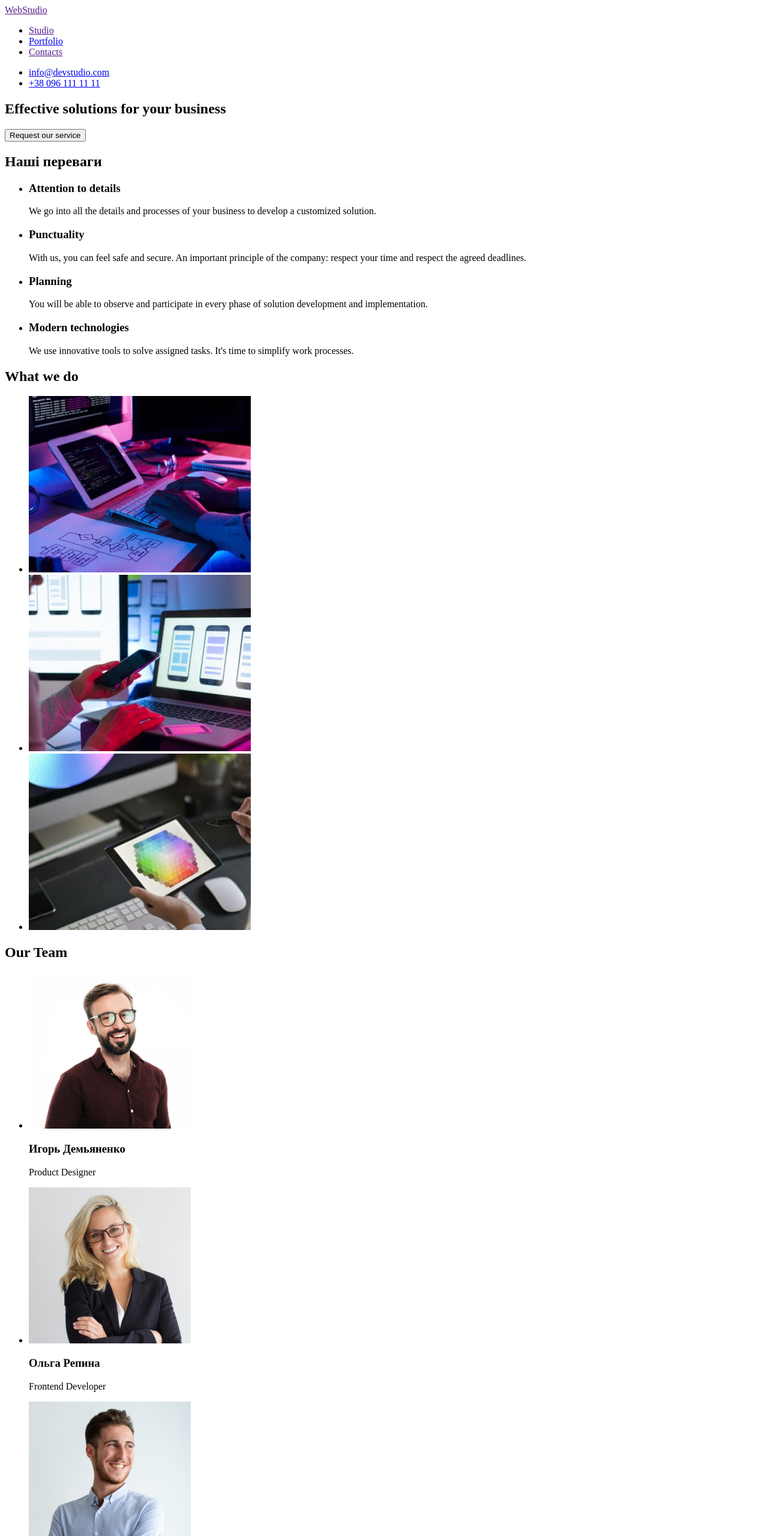
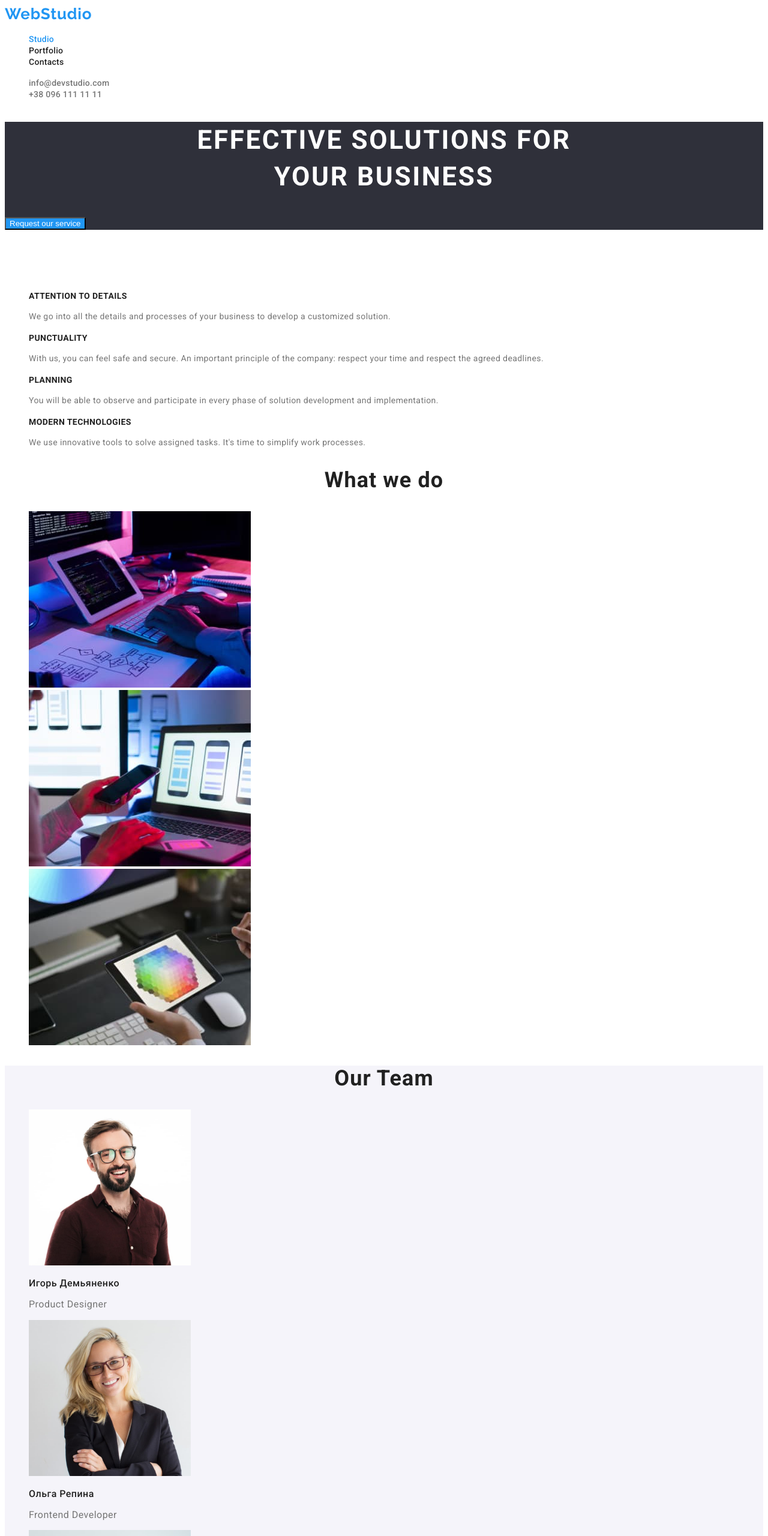
Before and after one commit to NataliaTalia/goit-markup-hw-02, a plain HTML site: page index.html in a window 1280 px wide. Shown: the top 2560 px of the page at 60% size. Drawn offline with Linux system fonts and the light colour scheme.

Commit message:
css for portfolio and index pages

```diff
--- a/css/styles.css
+++ b/css/styles.css
@@ -0,0 +1,214 @@
+:root {
+  --primary-white-color: #ffffff;
+  --main-brand-color: #2196f3;
+  --paragraph-color: #757575;
+  --default-text-color: #212121;
+  --hero-footer: #2f303a;
+}
+
+body {
+  color: var(--default-text-color);
+  font-family: Roboto, sans-serif;
+  background-color: var(--primary-white-color);
+}
+
+ul {
+  list-style: none;
+}
+
+/* Header */
+
+.logo {
+  color: var(--main-brand-color);
+  font-family: Raleway, sans-serif;
+  text-decoration: none;
+  font-weight: 700;
+  font-size: 26px;
+  line-height: 1.2;
+  letter-spacing: 0.03em;
+}
+
+.logo:hover,
+.logo:focus {
+  color: var(--paragraph-color);
+}
+
+.nav .link {
+  color: var(--default-text-color);
+  font-weight: 500;
+  font-size: 14px;
+  line-height: 1.14;
+  letter-spacing: 0.02em;
+  text-decoration: none;
+}
+
+.nav .link:hover,
+.nav .link:focus,
+.nav .link:active {
+  color: var(--main-brand-color);
+}
+
+.nav .link.current {
+  color: var(--main-brand-color);
+}
+
+.contacts .email {
+  color: var(--paragraph-color);
+  font-weight: 500;
+  font-size: 14px;
+  line-height: 1.14;
+  letter-spacing: 0.02em;
+  text-decoration: none;
+}
+
+.contacts .email:hover,
+.contacts .email:focus {
+  color: var(--main-brand-color);
+}
+
+/* Hero */
+.hero {
+  background-color: var(--hero-footer);
+}
+
+.hero-title {
+  color: #ffffff;
+  font-weight: 900;
+  font-size: 44px;
+  line-height: 1.4;
+  letter-spacing: 0.06em;
+  text-align: center;
+  text-transform: uppercase;
+}
+
+.button {
+  color: #ffffff;
+  background-color: var(--main-brand-color);
+  cursor: pointer;
+}
+
+.button:hover,
+.button:focus {
+  color: var(--paragraph-color);
+}
+
+/* sections */
+
+.section.team {
+  background-color: #f5f4fa;
+}
+
+.section-title {
+  color: var(--default-text-color);
+  font-weight: 700;
+  font-size: 36px;
+  line-height: 1.2;
+  letter-spacing: 0.03em;
+  text-align: center;
+}
+
+.hidden {
+  opacity: 0;
+}
+
+.title {
+  color: var(--default-text-color);
+  font-weight: 700;
+  font-size: 14px;
+  line-height: 1.14;
+  letter-spacing: 0.03em;
+  text-transform: uppercase;
+}
+
+.title-team {
+  color: var(--default-text-color);
+  font-weight: 500;
+  font-size: 16px;
+  line-height: 1.2;
+  letter-spacing: 0.03em;
+}
+
+.text {
+  color: var(--paragraph-color);
+  font-size: 14px;
+  line-height: 1.7;
+  letter-spacing: 0.03em;
+}
+
+.text-team {
+  color: var(--paragraph-color);
+  font-size: 16px;
+  line-height: 1.2;
+  letter-spacing: 0.03em;
+}
+
+/* Portfolio page*/
+
+.portfolio {
+  background-color: #eeeeee;
+}
+
+.menu-btn {
+  background-color: #f5f4fa;
+  color: var(--default-text-color);
+  font-family: inherit;
+  font-weight: 500;
+  font-size: 16px;
+  line-height: 1.6;
+  border: 0;
+}
+
+.menu-btn:hover,
+.menu-btn:focus {
+  background-color: var(--main-brand-color);
+  color: var(--primary-white-color);
+}
+.project-title {
+  color: var(--default-text-color);
+  font-weight: 700;
+  font-size: 18px;
+  line-height: 2;
+  letter-spacing: 0.06em;
+}
+
+.project-text {
+  color: var(--paragraph-color);
+  font-size: 16px;
+  line-height: 2;
+  letter-spacing: 0.03em;
+}
+
+/* Footer */
+
+.footer {
+  background-color: var(--hero-footer);
+}
+
+.address {
+  font-family: Roboto, sans-serif;
+  font-style: normal;
+  font-weight: 400;
+  font-size: 14px;
+  line-height: 1.7;
+}
+
+.address .address-title {
+  color: #ffffff;
+  text-decoration: none;
+}
+
+.address-title:hover,
+.address-title:focus {
+  color: #ffffff;
+  opacity: 60%;
+}
+
+.address .address-title.tel {
+  opacity: 60%;
+}
+
+.address-title.tel:focus,
+.address-title.tel:hover {
+  color: #ffffff;
+  opacity: 100%;
+}
--- a/index.html
+++ b/index.html
@@ -1,145 +1,206 @@
 <!DOCTYPE html>
 <html lang="en">
   <head>
-    <meta charset="UTF-8">
-    <meta http-equiv="X-UA-Compatible" content="IE=edge">
-    <meta name="viewport" content="width=device-width, initial-scale=1.0">
+    <meta charset="UTF-8" />
+    <meta http-equiv="X-UA-Compatible" content="IE=edge" />
+    <meta name="viewport" content="width=device-width, initial-scale=1.0" />
     <title>WebStudio</title>
+
+    <link
+      href="https://fonts.googleapis.com/css2?family=Raleway:wght@700&family=Roboto:ital,wght@0,400;0,500;0,700;1,900&display=swap"
+      rel="stylesheet"
+    />
+
+    <link rel="stylesheet" href="./css/styles.css" />
   </head>
 
   <body>
     <header>
-
       <nav>
-<a href="">WebStudio</a>
-<ul>
-  <li> <a href="">Studio</a></li>
-  <li> <a href="./portfolio.html">Portfolio</a></li>
-  <li> <a href="">Contacts</a></li>
+        <a href="./index.html" class="logo">WebStudio</a>
+        <ul class="nav">
+          <li><a href="./index.html" class="link current">Studio</a></li>
+          <li><a href="./portfolio.html" class="link">Portfolio</a></li>
+          <li><a href="" class="link">Contacts</a></li>
         </ul>
       </nav>
 
-<ul>
- <li><a href="mailto:info@devstudio.com">info@devstudio.com</a></li>
- <li><a href="tel:+380961111111">+38 096 111 11 11</a></li>
+      <ul class="contacts">
+        <li>
+          <a href="mailto:info@devstudio.com" class="email"
+            >info@devstudio.com</a
+          >
+        </li>
+        <li><a href="tel:+380961111111" class="email">+38 096 111 11 11</a></li>
       </ul>
-
     </header>
 
     <main>
-  <section>
-    <h1>Effective solutions for your business</h1>
-    <button type="button">Request our service</button>
+      <section class="hero">
+        <h1 class="hero-title">
+          Effective solutions for <br />
+          your business
+        </h1>
+        <button type="button" class="button">Request our service</button>
       </section>
 
-  <section>
-    <h2>Наші переваги</h2>
+      <section class="section">
+        <h2 class="section-title hidden">Наші переваги</h2>
         <div>
           <ul>
-    <li><h3>Attention to details</h3>
-    <p>We go into all the details and processes of your
-      business to develop a customized solution.
+            <li>
+              <h3 class="title">Attention to details</h3>
+              <p class="text">
+                We go into all the details and processes of your business to
+                develop a customized solution.
               </p>
             </li>
           </ul>
 
           <ul>
             <li>
-      <h3>Punctuality</h3>
-      <p>With us, you can feel safe and secure. An important
-        principle of the company: respect your time and respect the agreed
-      deadlines.
+              <h3 class="title">Punctuality</h3>
+              <p class="text">
+                With us, you can feel safe and secure. An important principle of
+                the company: respect your time and respect the agreed deadlines.
               </p>
             </li>
           </ul>
 
           <ul>
             <li>
-      <h3>Planning</h3>
-      <p>
-        You will be able to observe and
-        participate in every phase of solution development and implementation.
+              <h3 class="title">Planning</h3>
+              <p class="text">
+                You will be able to observe and participate in every phase of
+                solution development and implementation.
               </p>
             </li>
           </ul>
 
           <ul>
             <li>
-    <h3>Modern technologies</h3>
-    <p>
-      We use innovative tools to solve assigned tasks.
-      It's time to simplify work processes.
+              <h3 class="title">Modern technologies</h3>
+              <p class="text">
+                We use innovative tools to solve assigned tasks. It's time to
+                simplify work processes.
               </p>
             </li>
           </ul>
         </div>
       </section>
 
-  <section>
+      <section class="section">
         <div>
-    <h2>What we do</h2>
+          <h2 class="section-title">What we do</h2>
           <ul>
-      <li><img src="./img/what-we-do-1.jpg" alt="coding on a laptop" width="370" height="294"></li>
-      <li><img src="./img/what-we-do-2.jpg" alt="creating a phone app" width="370" height="294"></li>
-      <li><img src="./img/what-we-do-3.jpg" alt="choosing a color on a tablet" width="370" height="294"></li>
+            <li>
+              <img
+                src="./img/what-we-do-1.jpg"
+                alt="coding on a laptop"
+                width="370"
+                height="294"
+              />
+            </li>
+            <li>
+              <img
+                src="./img/what-we-do-2.jpg"
+                alt="creating a phone app"
+                width="370"
+                height="294"
+              />
+            </li>
+            <li>
+              <img
+                src="./img/what-we-do-3.jpg"
+                alt="choosing a color on a tablet"
+                width="370"
+                height="294"
+              />
+            </li>
           </ul>
         </div>
       </section>
 
-<section>
+      <section class="section team">
         <div>
-
-    <h2>Our Team</h2>
+          <h2 class="section-title">Our Team</h2>
           <ul>
             <li>
-        <img src="./img/our-team-1.jpg" alt="the employee profile" width="270" height="260">
-        <h3 lang="ru">Игорь Демьяненко</h3>
-        <p>Product Designer</p>
+              <img
+                src="./img/our-team-1.jpg"
+                alt="the employee profile"
+                width="270"
+                height="260"
+              />
+              <h3 lang="ru" class="title-team">Игорь Демьяненко</h3>
+              <p class="text-team">Product Designer</p>
             </li>
 
             <li>
-        <img src="./img/our-team-2.jpg" alt="the employee profile" width="270" height="260">
-        <h3 lang="ru">Ольга Репина</h3>
-        <p>Frontend Developer</p>
+              <img
+                src="./img/our-team-2.jpg"
+                alt="the employee profile"
+                width="270"
+                height="260"
+              />
+              <h3 lang="ru" class="title-team">Ольга Репина</h3>
+              <p class="text-team">Frontend Developer</p>
             </li>
 
             <li>
-        <img src="./img/our-team-3.jpg" alt="the employee profile" width="270" height="260">
-        <h3 lang="ru">Николай Тарасов</h3>
-        <p>Marketing</p>
+              <img
+                src="./img/our-team-3.jpg"
+                alt="the employee profile"
+                width="270"
+                height="260"
+              />
+              <h3 lang="ru" class="title-team">Николай Тарасов</h3>
+              <p class="text-team">Marketing</p>
             </li>
 
             <li>
-        <img src="./img/our-team-4.jpg" alt="the employee profile" width="270" height="260">
-        <h3 lang="ru">Михаил Ермаков</h3>
-        <p>UI Designer</p>
+              <img
+                src="./img/our-team-4.jpg"
+                alt="the employee profile"
+                width="270"
+                height="260"
+              />
+              <h3 lang="ru" class="title-team">Михаил Ермаков</h3>
+              <p class="text-team">UI Designer</p>
             </li>
           </ul>
-
         </div>
       </section>
-
     </main>
 
     <footer>
-
-  <div>
-
-    <a href="">WebStudio</a>
+      <div class="footer">
+        <a href="./index.html" class="logo">WebStudio</a>
 
         <address>
-
-      <ul>
-        <li><a href="https://goo.gl/maps/2ozX1iyW8z7ysF988" target="_blank" referrerpolicy="noreferrer noopener nofollower">695 Park Ave, New York, NY 10065,<br>United States</a></li>
-        <li><a href="mailto:info@devstudio.com">info@devstudio.com</a></li>
-        <li><a href="tel:+380961111111">+38 096 111 11 11</a></li>
+          <ul class="address">
+            <li>
+              <a
+                href="https://goo.gl/maps/2ozX1iyW8z7ysF988"
+                target="_blank"
+                class="address-title"
+                rel="noreferrer noopener nofollower"
+                >695 Park Ave, New York, NY 10065,<br />United States</a
+              >
+            </li>
+            <li>
+              <a href="mailto:info@devstudio.com" class="address-title tel"
+                >info@devstudio.com</a
+              >
+            </li>
+            <li>
+              <a href="tel:+380961111111" class="address-title tel"
+                >+38 096 111 11 11</a
+              >
+            </li>
           </ul>
-
         </address>
-
       </div>
-
     </footer>
-
   </body>
 </html>
```
Also changed, not shown: portfolio.html (+60 -53 lines). Lines whose indentation alone changed are shown as unchanged.
